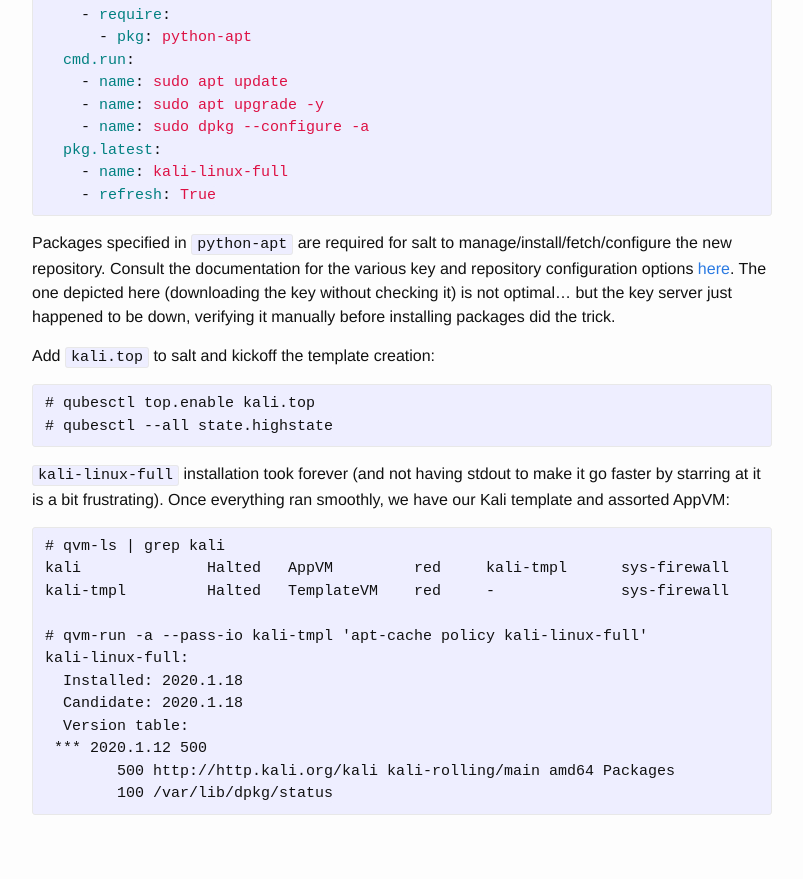
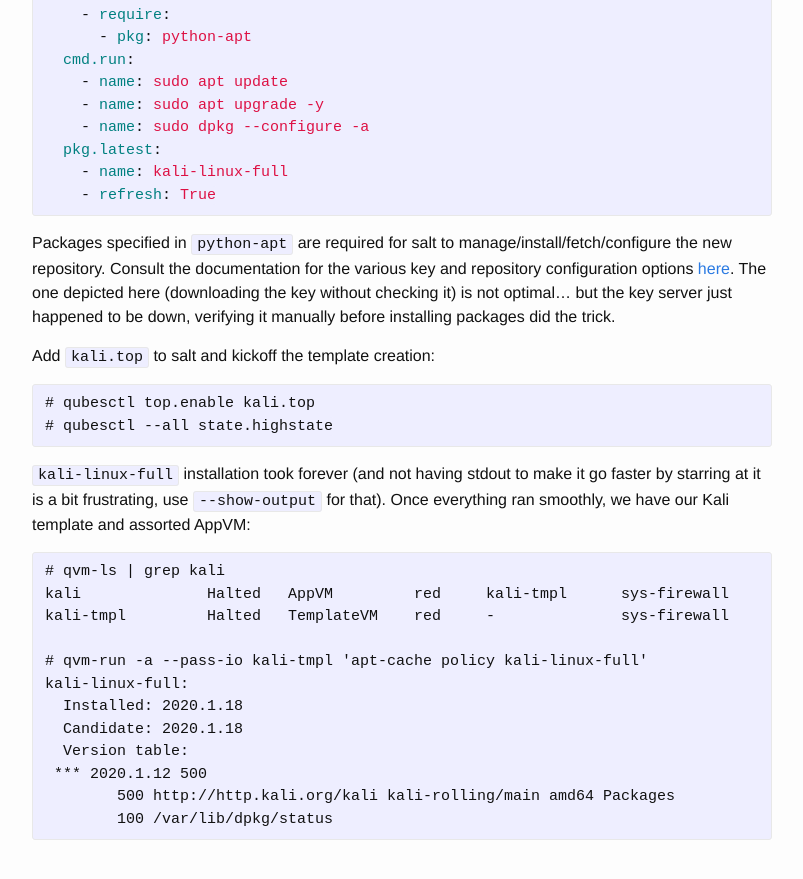
Before and after one commit to alan-mushi/alan-mushi.github.io, a Jekyll site: the page built from _posts/asap/2020-01-18-qubes-os-salt-kali-template.markdown, in a window 1280 px wide and 900 px high, scrolled down 1898 px. Shown: the top 879 px of the window, without its empty margins (238-1041 px from the left). Built offline with Jekyll 4.4.1, drawn with Linux system fonts in a browser that asks for light colours; comment, search, counter and statistics services are not loaded.

Commit message:
Update 2020-01-18-qubes-os-salt-kali-template.markdown

```diff
--- a/_posts/asap/2020-01-18-qubes-os-salt-kali-template.markdown
+++ b/_posts/asap/2020-01-18-qubes-os-salt-kali-template.markdown
@@ -100,7 +100,7 @@ Add `kali.top` to salt and kickoff the template creation:
 # qubesctl --all state.highstate
 {% endhighlight %}
 
-`kali-linux-full` installation took forever (and not having stdout to make it go faster by starring at it is a bit frustrating). Once everything ran smoothly, we have our Kali template and assorted AppVM:
+`kali-linux-full` installation took forever (and not having stdout to make it go faster by starring at it is a bit frustrating, use `--show-output` for that). Once everything ran smoothly, we have our Kali template and assorted AppVM:
 
 {% highlight text %}
 # qvm-ls | grep kali
```
